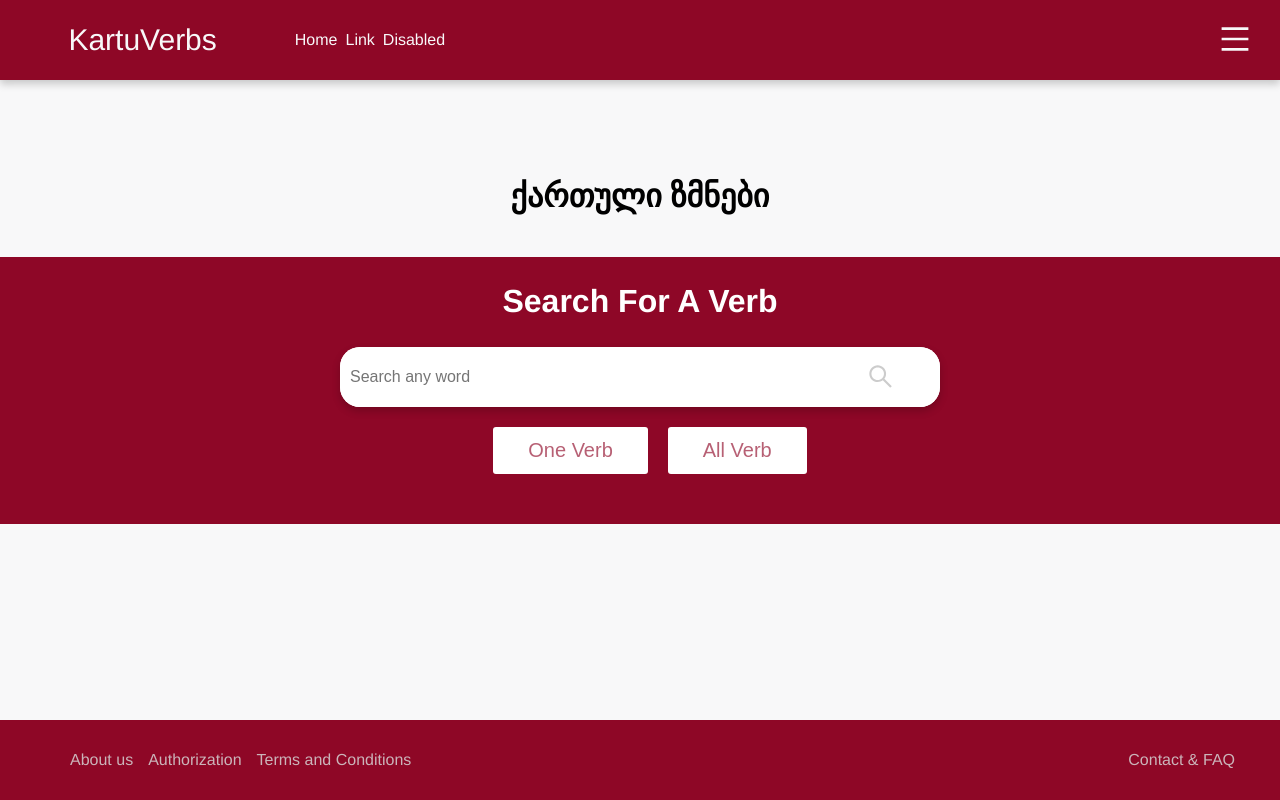
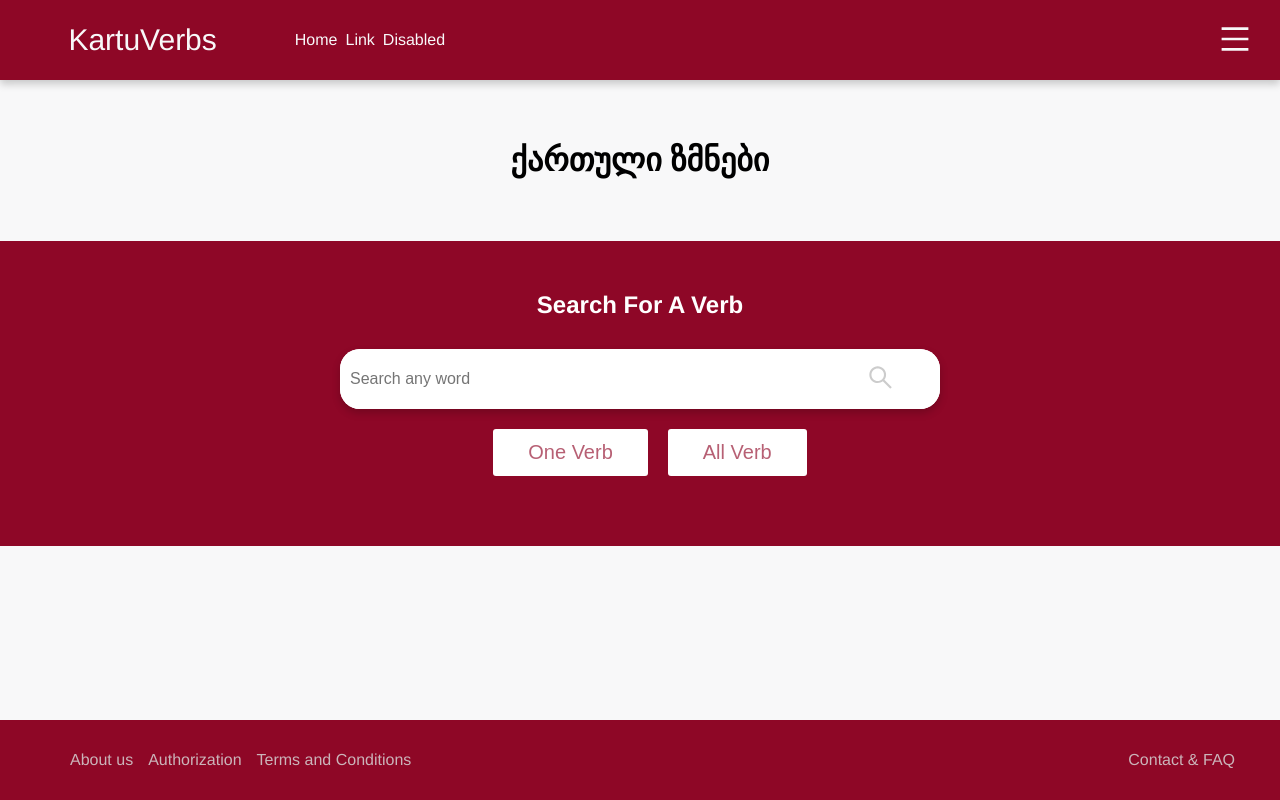
Before and after one commit to Uchaneishvili/kartu-verbs, a React (Create React App) app: page / in a window 1280 px wide. Built offline with nearby package versions, Linux system fonts and the light colour scheme; no server answers.

Commit message:
mainPage is fixed, working on footer is in progress

```diff
--- a/src/components/Footer/Footer.module.css
+++ b/src/components/Footer/Footer.module.css
@@ -4,7 +4,6 @@
 	height: 10vh;
 	width: 100%;
 	background-color: #8e0726;
-	position: fixed;
 	bottom: 0;
 }
 
@@ -15,7 +14,7 @@
 	align-items: center;
 	flex-direction: row;
 	flex-wrap: nowrap;
-	padding: 10px 30px;
+	padding: 10px 30px 0px 30px;
 }
 
 .StyledWrapper > ul {
--- a/src/components/page.module.css
+++ b/src/components/page.module.css
@@ -2,5 +2,5 @@
 
 .wrapper {
 	position: relative;
-	min-height: 75vh;
+	min-height: 80vh;
 }
--- a/src/index.css
+++ b/src/index.css
@@ -2,6 +2,10 @@
 body {
 	font-family: Helvetica, Arial, sans-serif;
 	background-color: #f8f8f9;
+}
+
+#root {
+	height: 100vh;
 }
 
 .page-wrapper {
--- a/src/pages/Allverb/Allverb.js
+++ b/src/pages/Allverb/Allverb.js
@@ -36,9 +36,19 @@ const Allverb = () => {
 	];
 
 	return (
+		<div>
 			<Page>
 				<Header />
-			<Row style={{ justifyContent: 'center' }}>
+				<div
+					style={{
+						height: '100%',
+					}}>
+					<div
+						style={{
+							display: 'flex',
+							height: '100%',
+							justifyContent: 'center',
+						}}>
 						<Table
 							size='medium'
 							bordered={false}
@@ -47,9 +57,12 @@ const Allverb = () => {
 							pagination={false}
 							rowKey={(record) => record.verb_1}
 						/>
-			</Row>
+					</div>
+				</div>
+
 				<Footer />
 			</Page>
+		</div>
 	);
 };
 
--- a/src/pages/DetailPage/DetailPage.js
+++ b/src/pages/DetailPage/DetailPage.js
@@ -115,6 +115,7 @@ function DetailPage() {
 	return (
 		<>
 			<Header search={true} />
+			<main>
 				<Page>
 					<div className='page-container'>
 						<div className='inner-container'>
@@ -303,6 +304,8 @@ function DetailPage() {
 						</div>
 					</div>
 				</Page>
+			</main>
+
 			<Footer />
 		</>
 	);
--- a/src/pages/Mainpage/MainPage.module.css
+++ b/src/pages/Mainpage/MainPage.module.css
@@ -1,30 +1,22 @@
 /** @format */
 
-.searchContainer {
+.mainTitleContainer {
 	display: flex;
-	width: 100%;
-	flex-direction: column;
 	justify-content: center;
-	align-items: center;
-	height: 65vh;
-	color: #000;
-}
-.searchContainer > h1 {
-	padding-bottom: 20px;
+	padding: 20px;
 }
 
-.searchSection {
+.searchContainer {
+	background-color: #8e0727;
+	padding-top: 30px;
+	padding-bottom: 70px;
+}
+
+.searchTitleContainer {
 	display: flex;
-	width: 100%;
-	flex-direction: column;
 	justify-content: center;
-	align-items: center;
-	background-color: #8e0727;
-	padding-bottom: 50px;
-}
-.searchSection > h2 {
-	color: #fff;
-	font-size: 32px;
+	color: white;
+	padding-bottom: 10px;
 }
 
 .buttonContainer {
--- a/src/pages/Mainpage/Mainpage.js
+++ b/src/pages/Mainpage/Mainpage.js
@@ -1,12 +1,12 @@
 /** @format */
 
-import React from "react";
-import Page from "../../components/page";
-import Header from "../../components/Header/Header";
-import Footer from "../../components/Footer/Footer";
-import SearchBar from "../../components/SearchBar/SearchBar";
+import React from 'react';
+import Page from '../../components/page';
+import Header from '../../components/Header/Header';
+import Footer from '../../components/Footer/Footer';
+import SearchBar from '../../components/SearchBar/SearchBar';
 
-import styles from "./MainPage.module.css";
+import styles from './MainPage.module.css';
 
 function Mainpage() {
 	return (
@@ -14,7 +14,7 @@ function Mainpage() {
 			<Header search={false} />
 
 			<Page>
-        <div className={styles.searchContainer}>
+				{/* <div className={styles.searchContainer}>
           <h1>ქართული ზმნები</h1>
 
           <div className={styles.searchSection}>
@@ -26,7 +26,26 @@ function Mainpage() {
               <button>All Verb</button>
             </div>
           </div>
+        </div> */}
+				<main>
+					<div style={{ padding: '20px' }}>
+						<div className={styles.mainTitleContainer}>
+							<h1>ქართული ზმნები</h1>
 						</div>
+					</div>
+					<div className={styles.searchContainer}>
+						<div className={styles.searchTitleContainer}>
+							<h2>Search For A Verb</h2>
+						</div>
+						<SearchBar />
+						<div className={styles.buttonContainer}>
+							<button>One Verb</button>
+
+							<button>All Verb</button>
+						</div>
+					</div>
+					<div style={{ height: '30%', width: '100%' }}></div>
+				</main>
 			</Page>
 			<Footer />
 		</>
```
Lines whose indentation alone changed are shown as unchanged.
